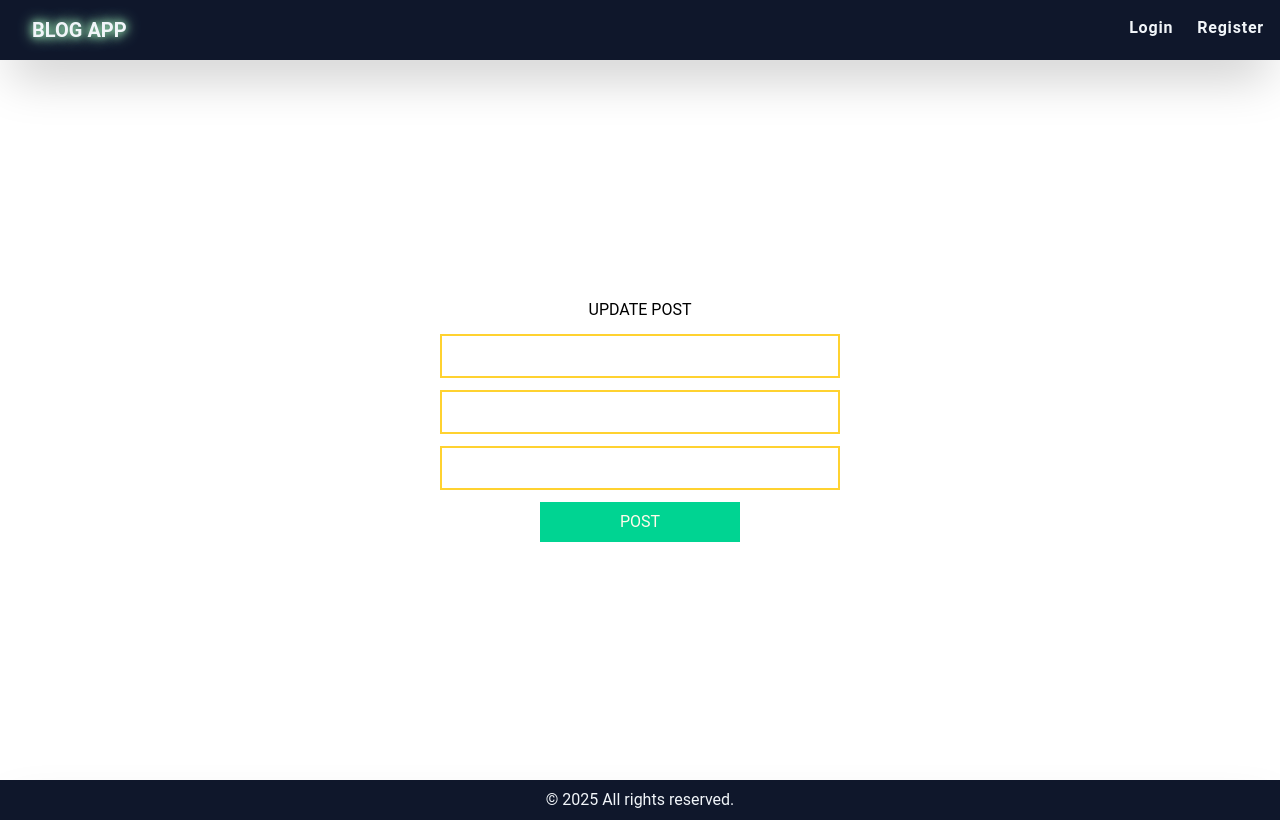
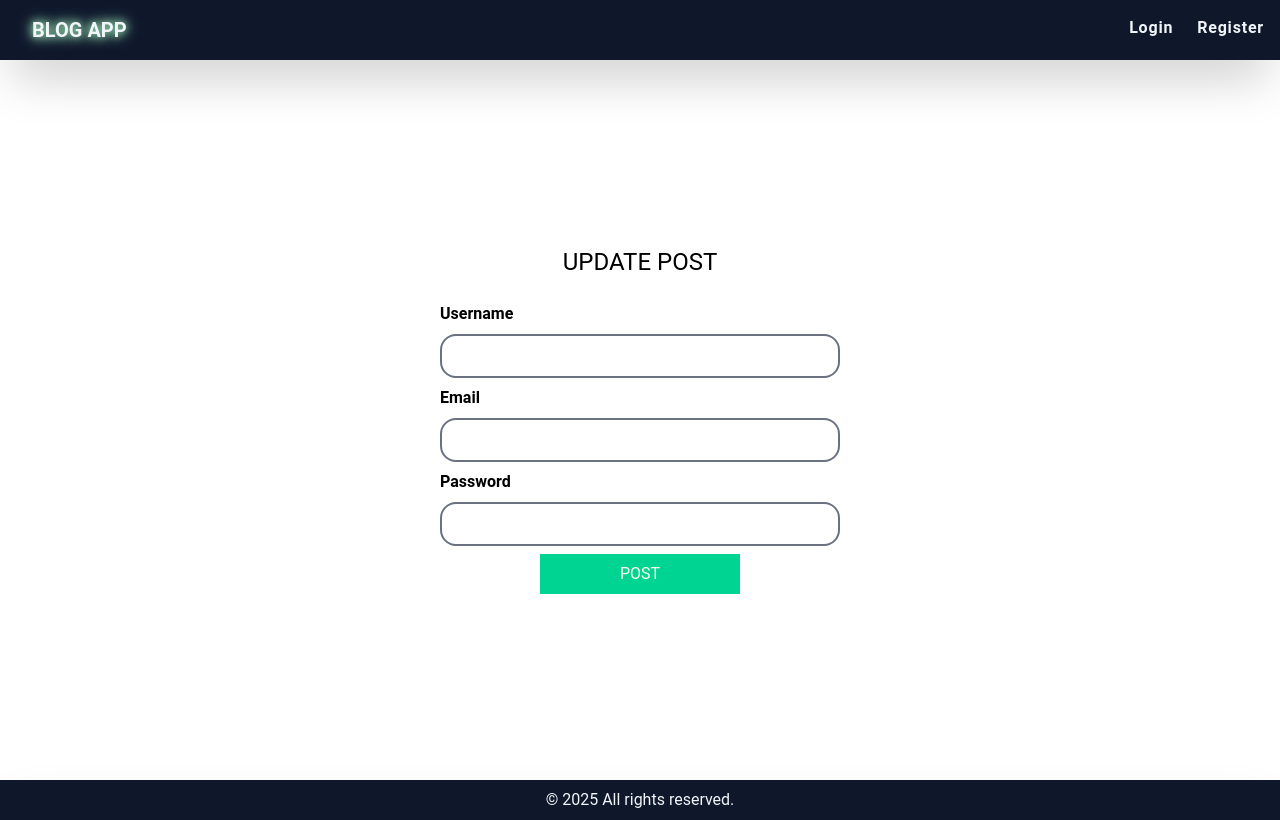
Before and after one commit to vinaykumar2329/Mern-Blog-App, a React (Vite) app in the folder Blog-App/: page /updateblog/1 in a window 1280 px wide. Built offline with nearby package versions, Linux system fonts and the light colour scheme; no server answers.

Commit message:
update the update form

```diff
--- a/Blog-App/src/components/Header.jsx
+++ b/Blog-App/src/components/Header.jsx
@@ -41,7 +41,6 @@ const Header = () => {
             <Link to="/myblog"><button className='hover:[text-shadow:0_0_8px_#00ff00,0_0_16px_#00ff00]'>My Blog</button></Link>
             <Link to="/createblog"><button className='hover:[text-shadow:0_0_8px_#ffcc00,0_0_16px_#ffcc00] '>Create Blog</button></Link>
             <button onClick={handleLogout} className='hover:[text-shadow:0_0_8px_red,0_0_16px_red]'  >Logout</button>
-
             </>
             )}
 
--- a/Blog-App/src/pages/Updateblog.jsx
+++ b/Blog-App/src/pages/Updateblog.jsx
@@ -48,16 +48,25 @@ const Updateblog = () => {
         }
     }
   return (
-    <div className='text-center  flex flex-col h-[90vh] justify-center items-center gap-3'>
-      <h1>UPDATE POST</h1>
-      <form className='flex flex-col gap-3 w-100 text-center' onSubmit={handleSubmit}>
-        <input className='border-amber-300 border-2 outline-amber-600 px-3 py-2' type="text" name="title" value={inputs.title} onChange={handleChange} />
-        <input className='border-amber-300 border-2 outline-amber-600 px-3 py-2'  type="text" name="content" value={inputs.content} onChange={handleChange} />
-        <input className='border-amber-300 border-2 outline-amber-600 px-3 py-2'  type='url' name="image" value={inputs.image} onChange={handleChange} />
+    <div className='text-center  flex flex-col h-[90vh] justify-center items-center gap-3 bg-[url("https://plus.unsplash.com/premium_photo-1674834298045-e405bc99076b?w=500&auto=format&fit=crop&q=60&ixlib=rb-4.1.0&ixid=M3wxMjA3fDB8MHxzZWFyY2h8NXx8Y2xvdWR8ZW58MHx8MHx8fDA%3D")] bg-cover bg-center'>
+      <div className='border-4 border-white p-5 py-5 flex flex-col gap-3 rounded-md backdrop-blur-xs'>
+      <h1 className='text-2xl mb-3'>UPDATE POST</h1>
+      <form  className='flex flex-col gap-2 w-100 text-start' onSubmit={handleSubmit}>
+
+        <label htmlFor="username" className='font-bold'>Username</label>
+        <input className='border-gray-500 border-2 px-3 py-2 rounded-2xl'  type="text" name="title" value={inputs.title} onChange={handleChange} />
+
+        <label htmlFor="email" className='font-bold'>Email</label>
+        <input className='border-gray-500 border-2 px-3 py-2 rounded-2xl' type="text" name="content" value={inputs.content} onChange={handleChange} />
+
+        <label htmlFor="password" className='font-bold'>Password</label>
+        <input className='border-gray-500 border-2 px-3 py-2 rounded-2xl' type='url' name="image" value={inputs.image} onChange={handleChange} />
+
         <div className='flex justify-center'>
         <button className='bg-emerald-400 p-2 w-50 text-amber-50' type='submit'>POST</button>
         </div>
       </form>
+      </div>
     </div>
   )
 }
```
